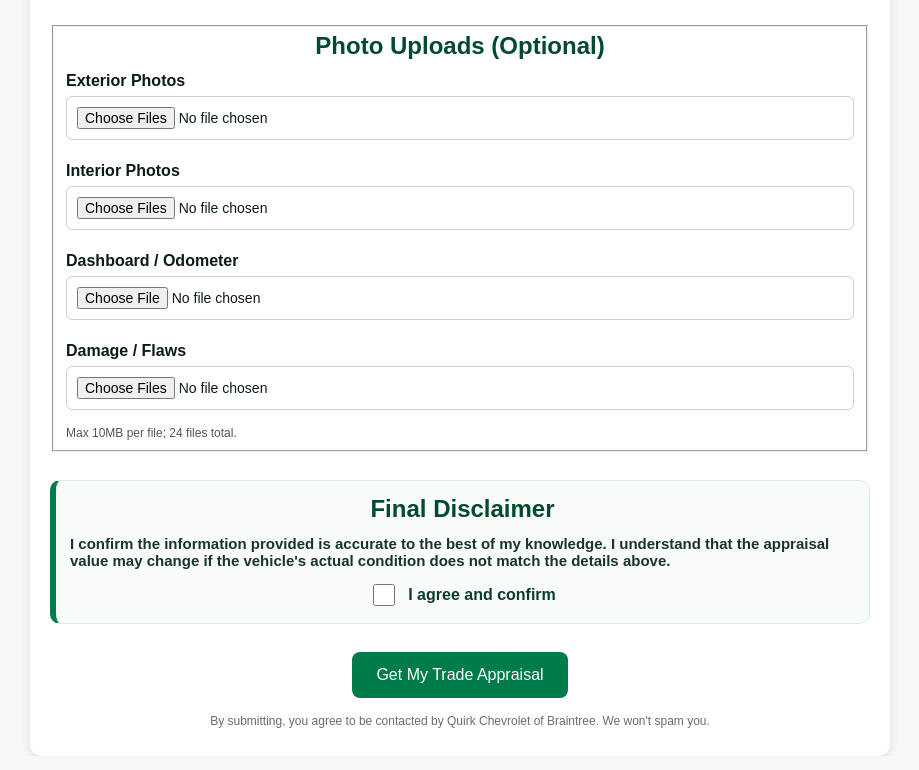
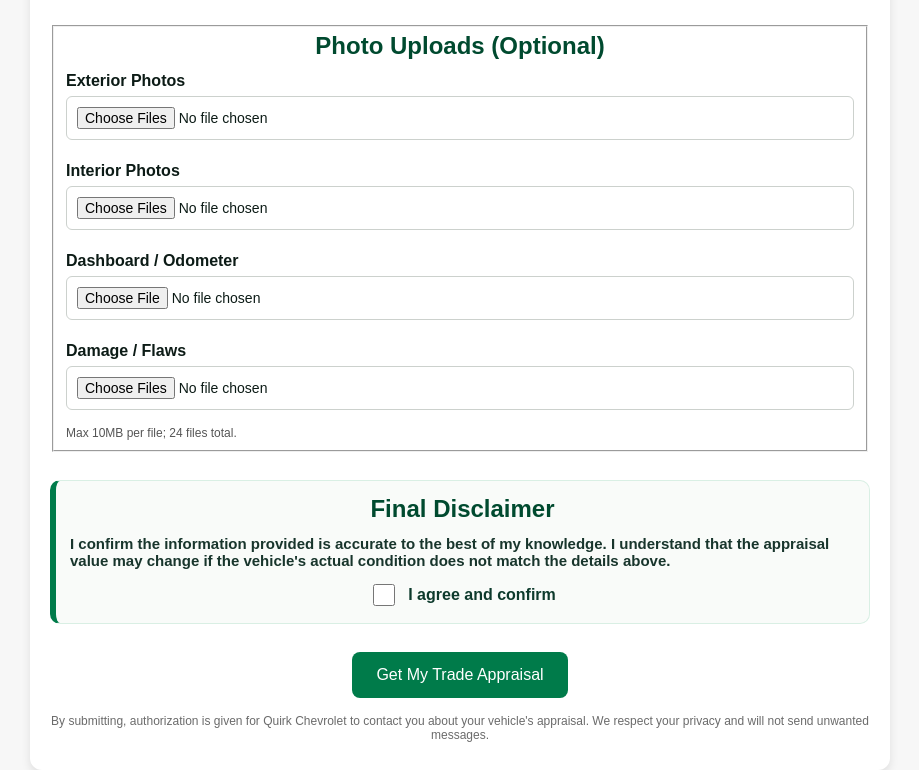
Before and after one commit to mpalmer79/quirk-trade-appraisal-ChevyMA, a plain HTML site: page index.html in a window 1280 px wide. Shown: the part 2166-2936 px from the top of the page, without its empty margins (180-1099 px from the left). Drawn offline with Linux system fonts and the light colour scheme; no server answers.

Commit message:
Update index.html

```diff
--- a/index.html
+++ b/index.html
@@ -240,7 +240,7 @@
     </div>
 
     <button type="submit" id="submitBtn" data-i18n="submit">Get My Trade Appraisal</button>
-    <div class="smallprint">By submitting, you agree to be contacted by Quirk Chevrolet of Braintree. We won't spam you.</div>
+    <div class="smallprint">By submitting, authorization is given for Quirk Chevrolet to contact you about your vehicle's appraisal. We respect your privacy and will not send unwanted messages.</div>
   </form>
 
   <div id="toast" class="toast" role="status" aria-live="polite"></div>
```
